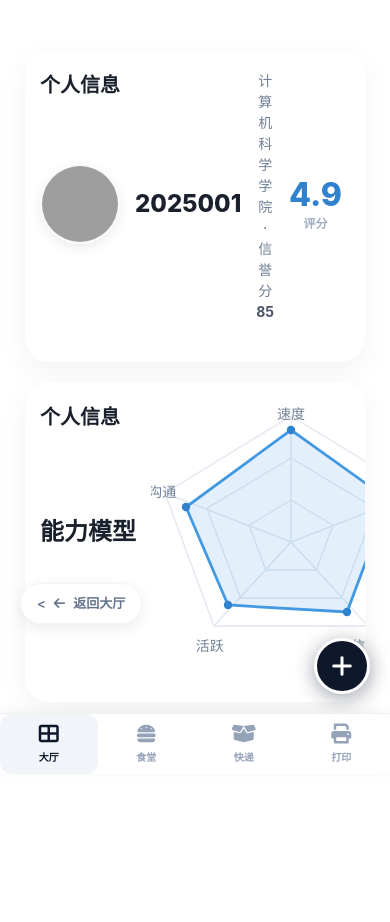
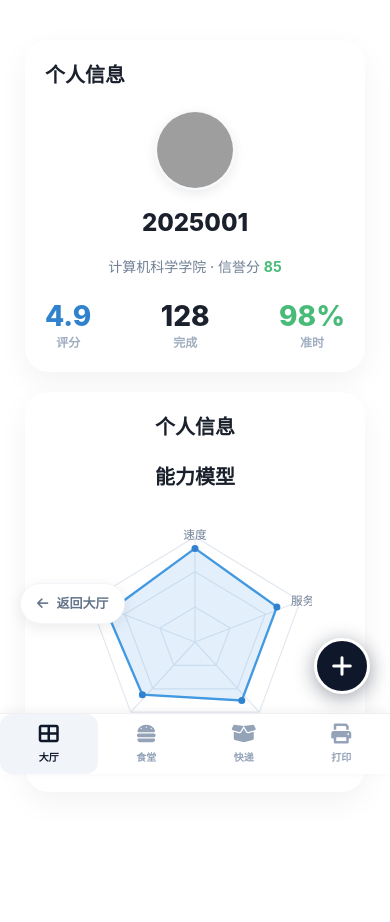
Before and after one commit to Astray-9/BS-EXPERIMENT2, a Python web app: template frontend/templates/profile.html in a window 390 px wide. Shown: the part 70-992 px from the top of the page. Before the commit the page ends 844 px from the top, so only its background shows below. Run offline with Jinja, Linux system fonts and the light colour scheme; the template is opened without the code that fills it, so the values that code supplies are empty; grey boxes are pictures that could not be loaded.

Commit message:
个人中心

```diff
--- a/frontend/templates/profile.html
+++ b/frontend/templates/profile.html
@@ -3,11 +3,24 @@
 {% block page_title %}个人中心{% endblock %}
 
 {% block content %}
-<div class="profile-container fade-in" style="max-width: 900px; margin: 0 auto; padding-top: 20px;">
-    <div class="card" style="padding: 30px 40px; min-height: 30vh; border: none; box-shadow: 0 10px 30px rgba(0,0,0,0.05); border-radius: 24px; margin-bottom: 20px; position: relative;">
-        <!-- 左上角“个人信息”标签 -->
 <style>
-            .card::before {
+    .profile-container {
+        max-width: 900px;
+        margin: 0 auto;
+        padding-top: 20px;
+    }
+    .profile-card {
+        padding: 30px 40px;
+        min-height: 30vh;
+        border: none;
+        box-shadow: 0 10px 30px rgba(0,0,0,0.05);
+        border-radius: 24px;
+        margin-bottom: 20px;
+        position: relative;
+        background: #fff;
+    }
+
+    .profile-card::before {
         content: "个人信息";
         position: absolute;
         top: 30px;
@@ -17,28 +30,43 @@
         color: #1A202C;
         z-index: 1;
     }
-             /* 新增响应式适配 */
-            @media (max-width: 600px) {
+
+    .stats-row {
+        display: flex;
+        justify-content: center;
+        gap: 60px;
+        width: 100%;
+    }
+
+    /* 响应式适配 */
+    @media (max-width: 768px) {
         .profile-container {
             padding: 10px;
         }
-                .card {
-                    padding: 20px 15px !important;
+        .profile-card {
+            padding: 20px 20px !important;
+            min-height: auto;
         }
-                .card::before {
-                    top: 20px;
-                    left: 15px;
+        .profile-card::before {
+            position: static; /* 移动端让标题回到文档流 */
+            display: block;
+            margin-bottom: 20px;
             font-size: 20px;
         }
-                .card .flex {
-                    gap: 30px;
+        .stats-row {
+            gap: 20px;
+            justify-content: space-between;
+        }
+        .svg-container {
+            transform: scale(0.9);
         }
     }
 </style>
 
-        <!-- 头像+用户名区域：保持与“个人信息”标签的布局协调 -->
-        <div style="display: flex; align-items: center; justify-content: center; margin-bottom: 15px; margin-top: 10px;">
-            <div style="width: 80px; height: 80px; margin-right: 15px;">
+<div class="profile-container fade-in">
+    <div class="profile-card">
+        <div style="display: flex; align-items: center; justify-content: center; margin-bottom: 15px; margin-top: 10px; flex-direction: column;">
+            <div style="width: 80px; height: 80px; margin-bottom: 15px;">
                 <img src="/static/assets/avatar_default.jpg" style="width: 100%; height: 100%; border-radius: 50%; object-fit: cover; border: 2px solid #F7FAFC; box-shadow: 0 4px 12px rgba(0,0,0,0.08);">
             </div>
             <h2 id="profile-name" style="font-size: 24px; font-weight: 800; color: #1A202C; margin: 0;">
@@ -46,51 +74,43 @@
             </h2>
         </div>
 
-        <!-- 信誉分文字（居中，作为评分区域的对齐基准） -->
-        <p style="color: #718096; font-size: 14px; margin: 0 0 20px; font-weight: 500; text-align: center; width: 100%;">
-            计算机科学学院 · 信誉分 <span id="credit-score" style="color: #4A5568; font-weight: 700;">85</span>
+        <p style="color: #718096; font-size: 14px; margin: 0 0 25px; font-weight: 500; text-align: center; width: 100%;">
+            计算机科学学院 · 信誉分 <span id="credit-score" style="color: #48BB78; font-weight: 700;">85</span>
         </p>
 
-        <!-- 评分/完成/准时区域（以信誉分文字为中间对齐） -->
-        <div style="display: flex; justify-content: center; gap: 60px; width: 100%;">
+        <div class="stats-row">
             <div style="text-align: center;">
-                <div style="font-size: 32px; font-weight: 800; color: #3182CE; line-height: 1;">4.9</div>
+                <div style="font-size: 28px; font-weight: 800; color: #3182CE; line-height: 1;">4.9</div>
                 <div style="font-size: 12px; color: #A0AEC0; margin-top: 4px; font-weight: 600;">评分</div>
             </div>
             <div style="text-align: center;">
-                <div style="font-size: 32px; font-weight: 800; color: #1A202C; line-height: 1;" id="order-count">128</div>
+                <div style="font-size: 28px; font-weight: 800; color: #1A202C; line-height: 1;" id="order-count">128</div>
                 <div style="font-size: 12px; color: #A0AEC0; margin-top: 4px; font-weight: 600;">完成</div>
             </div>
             <div style="text-align: center;">
-                <div style="font-size: 32px; font-weight: 800; color: #48BB78; line-height: 1;">98%</div>
+                <div style="font-size: 28px; font-weight: 800; color: #48BB78; line-height: 1;">98%</div>
                 <div style="font-size: 12px; color: #A0AEC0; margin-top: 4px; font-weight: 600;">准时</div>
             </div>
         </div>
     </div>
 
-    <!-- 下方能力模型模块：文字一行显示+五边图文字完整显示 -->
-    <div class="card" style="padding: 30px 40px; min-height: 30vh; border: none; box-shadow: 0 10px 30px rgba(0,0,0,0.05); border-radius: 24px;">
-        <!-- 能力模型 -->
-        <h3 style="font-size: 24px; font-weight: 800; color: #1A202C; margin-bottom: 20px; text-align: center; white-space: nowrap; width: 100%;">
+    <div class="profile-card" style="display: flex; flex-direction: column; align-items: center;">
+        <h3 style="font-size: 20px; font-weight: 800; color: #1A202C; margin-bottom: 20px; text-align: center; width: 100%;">
             能力模型
         </h3>
 
-        <!-- 五边图容器   -->
-        <div style="width: 100%; height: calc(100% - 40px); display: flex; align-items: center; justify-content: center;">
-            <svg width="280" height="280" viewBox="0 0 200 200" style="object-fit: contain;">
-                <!-- 背景多边形网格（保留计算逻辑） -->
+        <div class="svg-container" style="width: 100%; display: flex; align-items: center; justify-content: center;">
+            <svg width="260" height="260" viewBox="0 0 200 200" style="object-fit: contain;">
                 <polygon points="100,10 190,65 155,160 45,160 10,65" style="fill:none;stroke:#E2E8F0;stroke-width:1" />
                 <polygon points="100,40 160,76 136,140 64,140 40,76" style="fill:none;stroke:#E2E8F0;stroke-width:1" />
                 <polygon points="100,70 130,88 118,120 82,120 70,88" style="fill:none;stroke:#E2E8F0;stroke-width:1" />
 
-                <!-- 连接线（保留计算逻辑） -->
                 <line x1="100" y1="100" x2="100" y2="10" style="stroke:#E2E8F0;stroke-width:1" />
                 <line x1="100" y1="100" x2="190" y2="65" style="stroke:#E2E8F0;stroke-width:1" />
                 <line x1="100" y1="100" x2="155" y2="160" style="stroke:#E2E8F0;stroke-width:1" />
                 <line x1="100" y1="100" x2="45" y2="160" style="stroke:#E2E8F0;stroke-width:1" />
                 <line x1="100" y1="100" x2="10" y2="65" style="stroke:#E2E8F0;stroke-width:1" />
 
-                <!-- 能力数据多边形（保留原始计算逻辑） -->
                 <polygon points="100,20 170,70 140,150 55,145 25,75" style="fill:rgba(66, 153, 225, 0.15);stroke:#4299E1;stroke-width:2" />
                 <circle cx="100" cy="20" r="3" fill="#3182CE" />
                 <circle cx="170" cy="70" r="3" fill="#3182CE" />
@@ -98,17 +118,17 @@
                 <circle cx="55" cy="145" r="3" fill="#3182CE" />
                 <circle cx="25" cy="75" r="3" fill="#3182CE" />
 
-                <text x="90" y="12" font-size="10" fill="#718096">速度</text> <!-- 上移1px避免顶部截断 -->
-                <text x="182" y="68" font-size="10" fill="#718096">服务</text> <!-- 右移2px避免右侧截断 -->
-                <text x="143" y="178" font-size="10" fill="#718096">信誉</text> <!-- 下移3px避免底部截断 -->
-                <text x="32" y="178" font-size="10" fill="#718096">活跃</text> <!-- 左移3px避免左侧截断 -->
-                <text x="-2" y="68" font-size="10" fill="#718096">沟通</text> <!-- 左移2px避免左侧截断 -->
+                <text x="90" y="12" font-size="10" fill="#718096">速度</text>
+                <text x="182" y="68" font-size="10" fill="#718096">服务</text>
+                <text x="143" y="178" font-size="10" fill="#718096">信誉</text>
+                <text x="32" y="178" font-size="10" fill="#718096">活跃</text>
+                <text x="-2" y="68" font-size="10" fill="#718096">沟通</text>
             </svg>
         </div>
     </div>
 
     <a href="/" class="floating-back-btn">
-        <<i class="fas fa-arrow-left"></i> 返回大厅
+        <i class="fas fa-arrow-left"></i> 返回大厅
     </a>
 
 </div>
@@ -120,22 +140,14 @@
         try {
             const res = await api.get('/user/profile');
             const user = res.data;
-
-            // 动态显示用户名（使用用户真实学号/姓名）
             document.getElementById('profile-name').innerText = user.student_id || `2025001`;
-            // 动态更新头像（若有用户自定义头像）
             const avatarImg = document.querySelector('.profile-container img[src*="avatar_default.jpg"]');
             if (user.avatar_url) {
                 avatarImg.src = user.avatar_url;
             }
-            // 其他信息保持不变
             document.getElementById('credit-score').innerText = user.credit_score || 85;
             document.getElementById('order-count').innerText = user.completed_orders_count || 128;
-
-        } catch (error) {
-            console.error('获取用户信息失败：', error);
-            // 失败时保持默认数据
-        }
+        } catch (error) { console.error('获取用户信息失败：', error); }
     });
 </script>
 {% endblock %}
```
Lines whose indentation alone changed are shown as unchanged.
